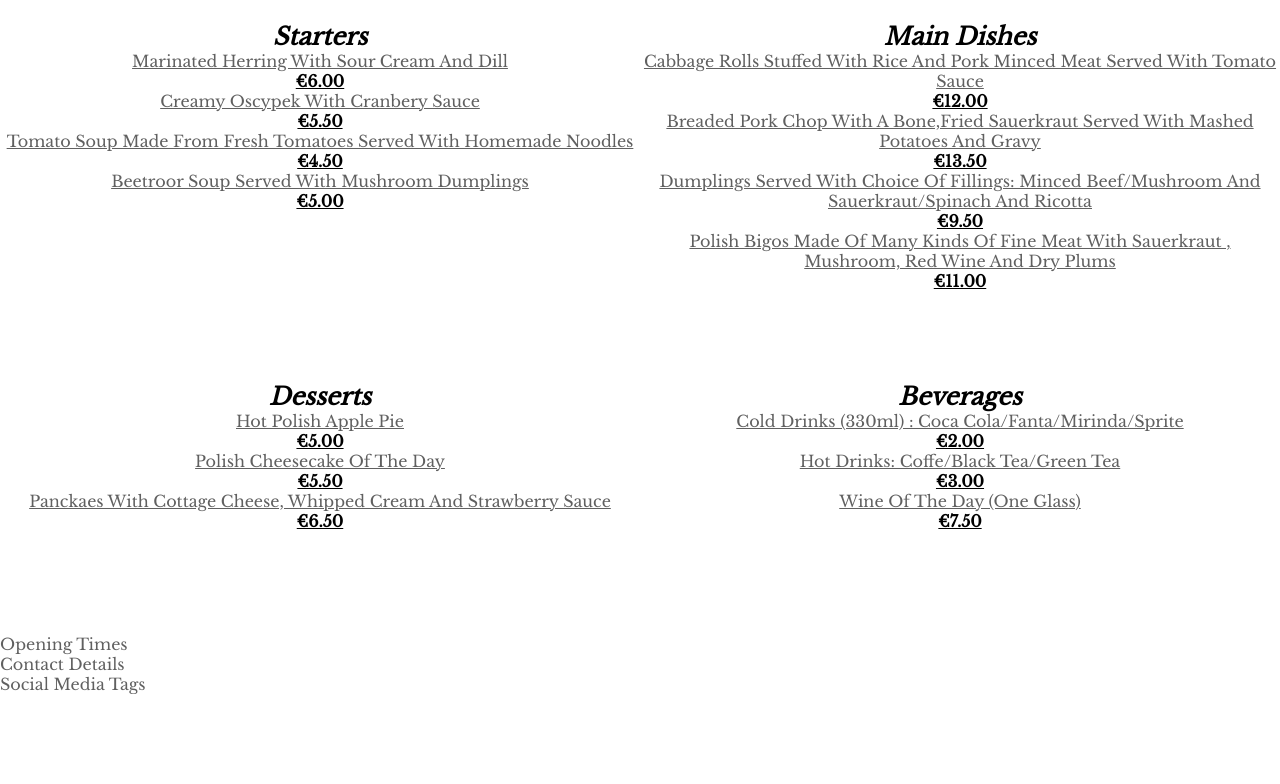
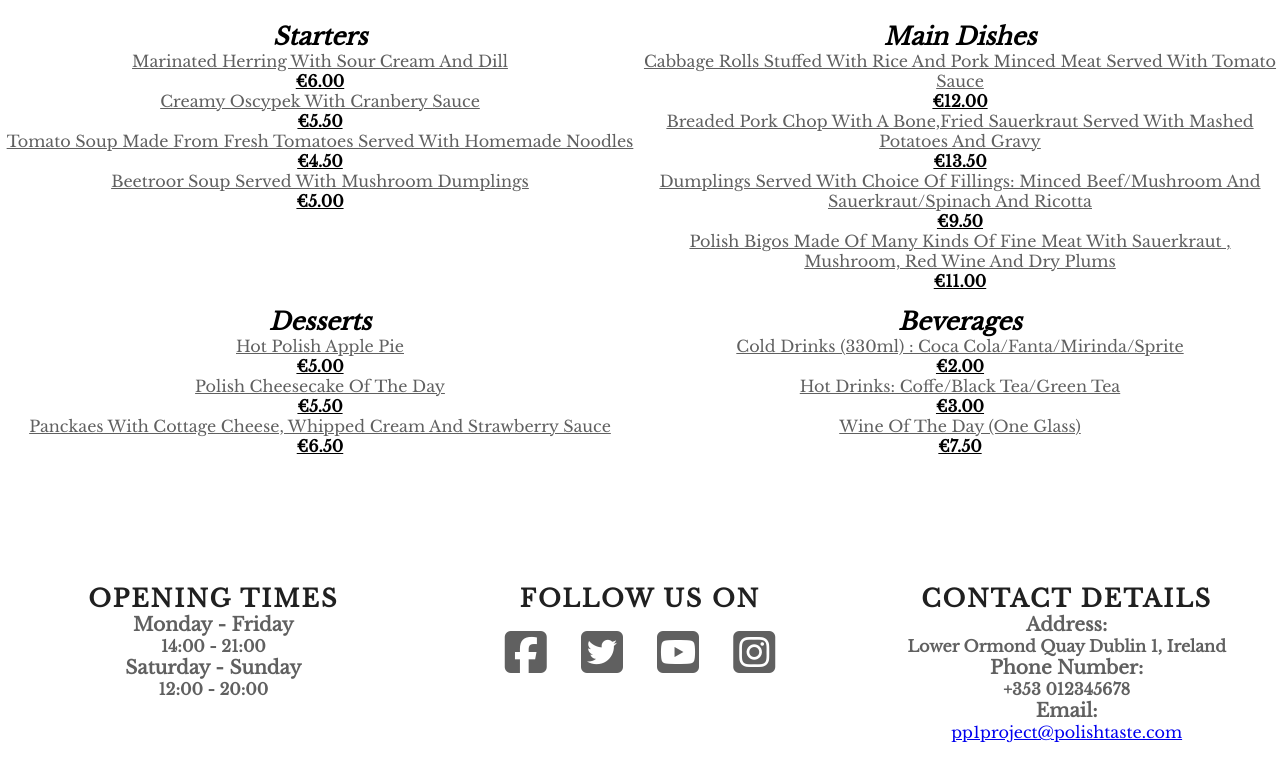
Before and after one commit to wojtekk304/PP1_Polish_Taste_Restaurant, a plain HTML site: page index.html in a window 1280 px wide. Shown: the part 1066-1850 px from the top of the page. Before the commit the page ends 1760 px from the top, so only its background shows below. Drawn offline with nearby package versions, Linux system fonts and the light colour scheme.

Commit message:
add html and css code for opening hours social media and contact details

```diff
--- a/assets/css/style.css
+++ b/assets/css/style.css
@@ -156,11 +156,11 @@ h1, h2 {
 
 #menu {
     text-align: center;
-    height: 750px;
+    height: 700px;
 }
 
 .menu-container {
-    height: 600px;
+    height: 450px;
     width: 100%;
     display: flex;
     flex-wrap: wrap;
@@ -186,3 +186,36 @@ h1, h2 {
     color: #000000;
     font-weight: bold;
 }
+
+#contact-details {
+    text-align: center;
+    height: 100px;
+}
+
+.footer-container {
+    height: 100px;
+    width: 100%;
+    display: flex;
+    flex-wrap: wrap;
+    padding-bottom: 100px;
+}
+
+.footer-flex {
+    flex-basis: 33%;
+    flex-grow: 1;
+}
+
+.social-networks {
+text-align: center;
+}
+
+.social-networks li {
+    display: inline;
+}
+
+.social-networks i {
+    font-size: 300%;
+    color: #606060;
+    margin: 2px;
+    padding: 3%;
+}
--- a/index.html
+++ b/index.html
@@ -18,7 +18,7 @@
        <nav id="nav-bar">
         <ul>
             <li>
-                <a href="#">Contact</a>
+                <a href="#contact-details">Contact</a>
             </li>
             <li>
                 <a href="#">Reservations</a>
@@ -114,10 +114,46 @@
                         </div>
                         </div>
     </section>
- <footer>
-    <section>Opening Times</section>
-    <section>Contact Details</section>
-    <section>Social Media Tags</section>
+ <footer id="contact-details">
+    <section class="footer-container">
+        <div class="footer-flex">
+        <h2>Opening Times</h2>
+        <h3>Monday - Friday</h3>
+        <h4>14:00 - 21:00</h4>
+        <h3>Saturday - Sunday</h3>
+        <h4>12:00 - 20:00</h4>
+        </div>
+
+        <div class="footer-flex">
+        <h2>Follow Us On</h2>
+        <ul class = "social-networks">
+            <li>
+                <a href="https://www.facebook.com/" target="_blank" rel="noopener" aria-label="Visit us on Facebook (Page open in new window.)"><i class="fa-brands fa-square-facebook"></i></a>
+            </li>
+            <li>
+                <a href="https://www.twitter.com/" target="_blank" rel="noopener" aria-label="Visit us on Twitter (Page open in new window.)"><i class="fa-brands fa-square-twitter"></i></a>
+            </li>
+            <li>
+                <a href="https://www.youtube.com/" target="_blank" rel="noopener" aria-label="Visit us on Youtube (Page open in new window.)"><i class="fa-brands fa-square-youtube"></i></a>
+            </li>
+            <li>
+                <a href="https://www.instagram.com/" target="_blank" rel="noopener" aria-label="Visit us on Instagram (Page open in new window.)"><i class="fa-brands fa-square-instagram"></i></a>
+            </li>
+        </ul>
+        </div>
+
+        <div class="footer-flex">
+        <h2>Contact Details</h2>
+        <h3>Address:</h3>
+        <h4>Lower Ormond Quay Dublin 1, Ireland</h4>
+        <h3>Phone Number:</h3>
+        <h4>+353 012345678</h4>
+        <h3>Email:</h3>
+        <a href="mailto:">pp1project@polishtaste.com</a>
+
+    </div>
+    </section>
  </footer>
+ <script src="https://kit.fontawesome.com/d8a3d8d5d6.js" crossorigin="anonymous"></script>
 </body>
 </html>
```
